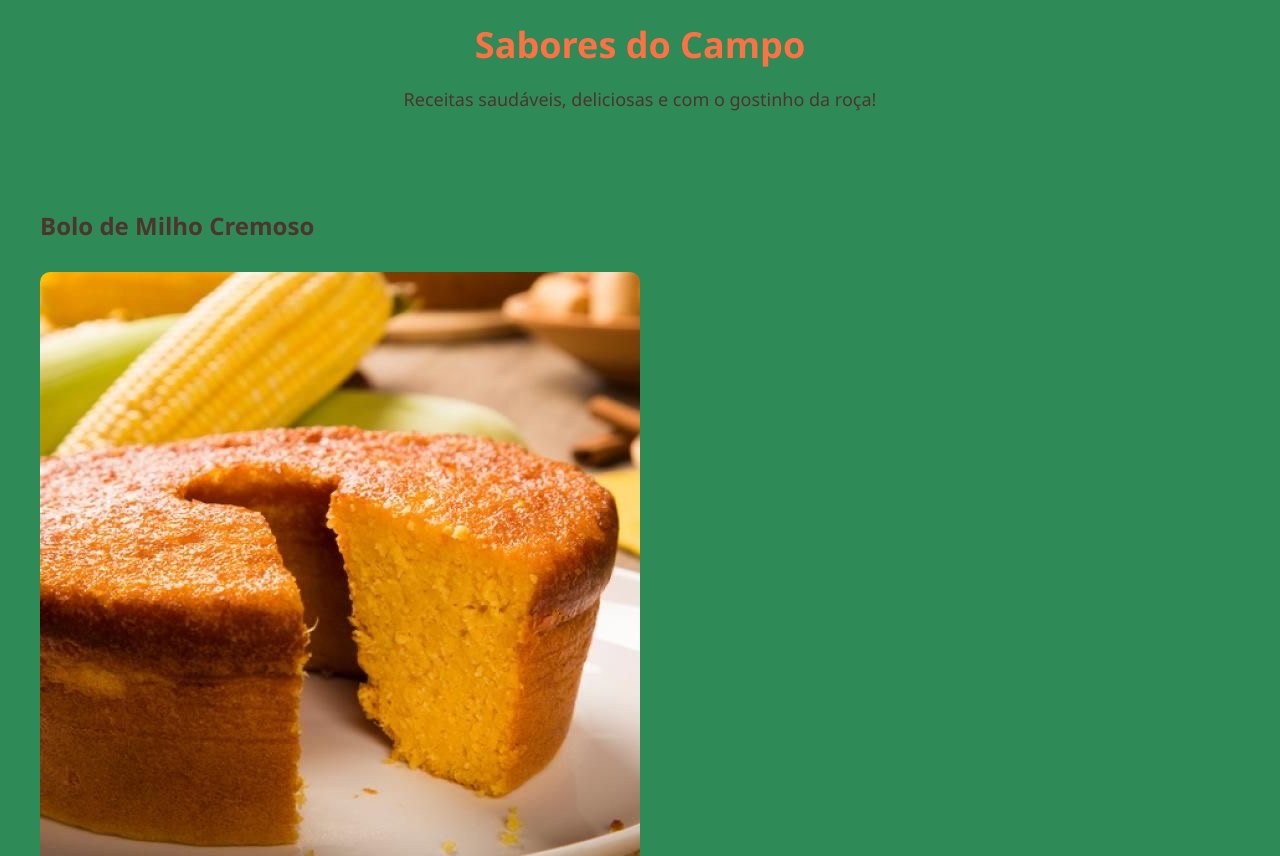
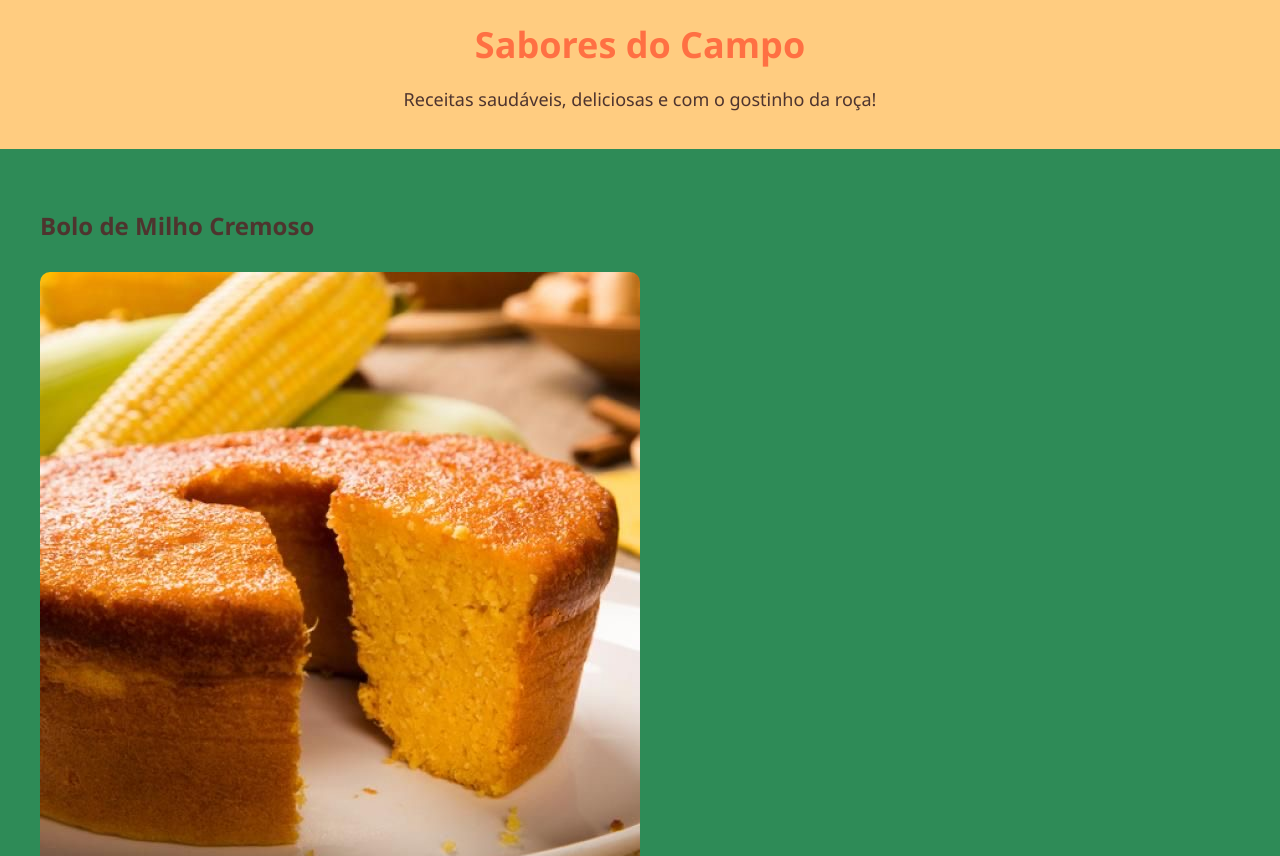
Before and after one commit to nicollyamor/Sabores-do-campo-projetoAGRINHO, a plain HTML site: page index.html in a window 1280 px wide. Shown: the top 856 px of the page. Drawn offline with Linux system fonts and the light colour scheme.

Commit message:
Update style.css

```diff
--- a/style.css
+++ b/style.css
@@ -7,7 +7,7 @@ body {
 }
 
 header {
-  background-color: #2E8B57;
+  background-color: #ffcc80;
   padding: 20px;
   text-align: center;
 }
```
